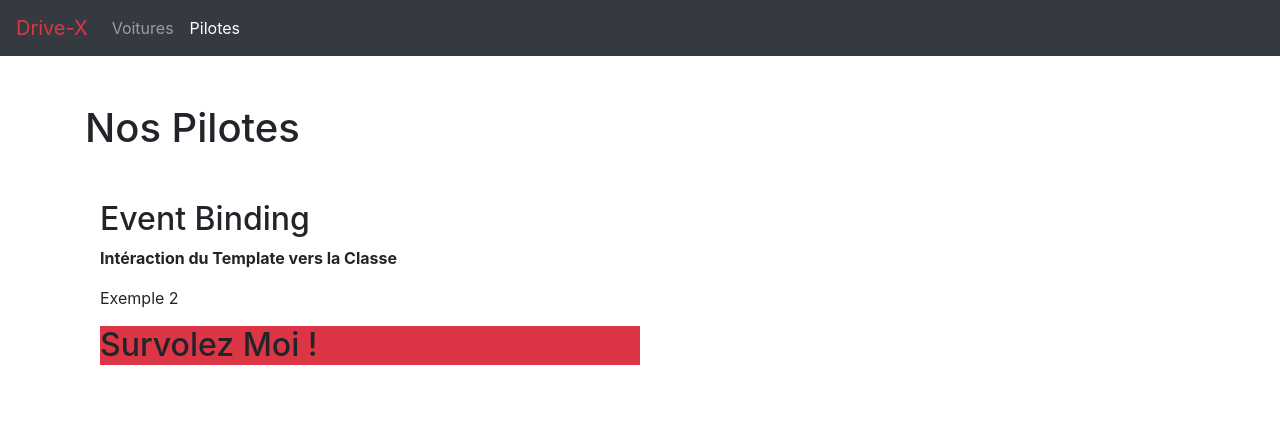
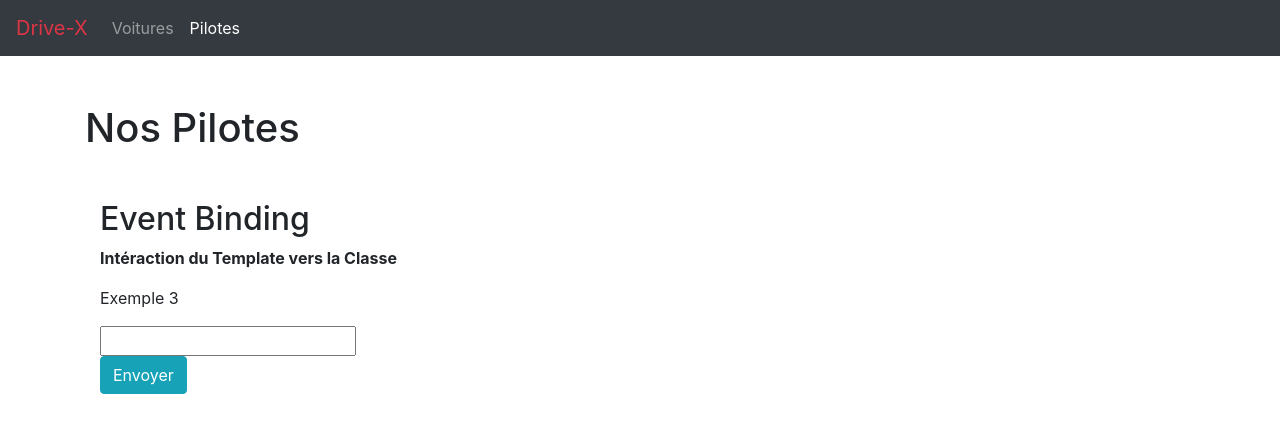
Before and after one commit to Amar2050/Drive-X-Angular, an Angular app in the folder Drive-X/: page /drivers in a window 1280 px wide. Shown: the top 432 px of the page. Built offline with nearby package versions, Linux system fonts and the light colour scheme.

Commit message:
Data Binding - Event Binding Exemple 3
Event Binding plus reference locale sur un element du dom version simple pour comprendre les possibilités

```diff
--- a/Drive-X/src/app/drivers-list/drivers-list.component.html
+++ b/Drive-X/src/app/drivers-list/drivers-list.component.html
@@ -8,11 +8,19 @@
 
     <p class="font-weight-bold">Intéraction du Template vers la Classe</p>
 
-    <p>Exemple 2</p>
+    <p>Exemple 3</p>
 
-    <!-- Meme principe que exemple 1 mais avec un mouseover -->
+    <!-- L'idée est de recuperer le contenu du input a l'aide du bouton et d'un event
+         Je créer un input et une réference locale (cible un element du dom) avec le #
+         et n'importe quelle mot ici input pour dire que l'element est un input
+         Dans un input je sais qu'il existe la propriété value et c'est ce que je veux
+         Grace a la reference locale je peux recuperer la value et la donner en param a ma méthode
+         Ma méthode (dans ma classe) va pouvoir utiliser cette donnée pour mon console log  -->
 
-    <h2 class="bg-danger w-50" (mouseover)="onMouseOver()">Survolez Moi !</h2>
+
+    <input type="text" #input>
+    <br>
+    <button class="btn btn-info" (click)="onButtonClick(input.value)">Envoyer</button>
 
 
 </div>
--- a/Drive-X/src/app/drivers-list/drivers-list.component.ts
+++ b/Drive-X/src/app/drivers-list/drivers-list.component.ts
@@ -12,9 +12,11 @@ export class DriversListComponent implements OnInit {
   ngOnInit(): void {
   }
 
-  // La méthode créer peut faire n'importe quoi et etre lié a tout type d'event JS
-  onMouseOver(){
-    console.log("En effet c'est tout simple");
+  // Ma méthode prend en parametre une variable de type string et l'affiche dans un console log
+  // La variable inputValue viens de mon champs input via la reference locale et donner en param
+  // A ma méthode ici présente , je fais un console log pour faire simple
+  onButtonClick(inputValue:string){
+    console.log(inputValue);
   }
 
 }
```
